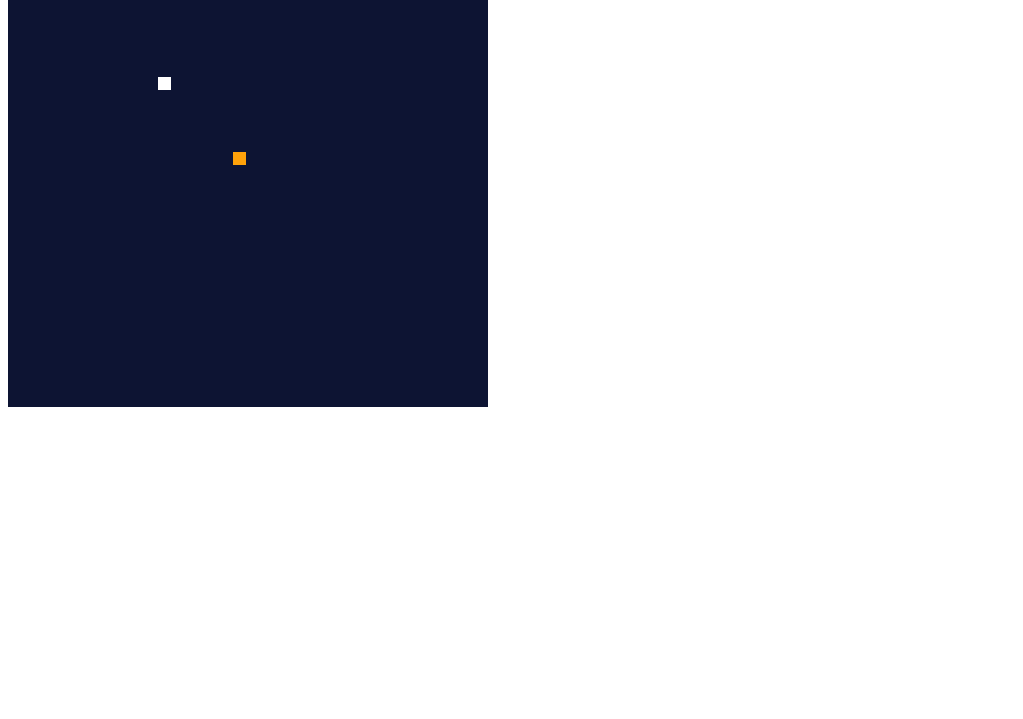
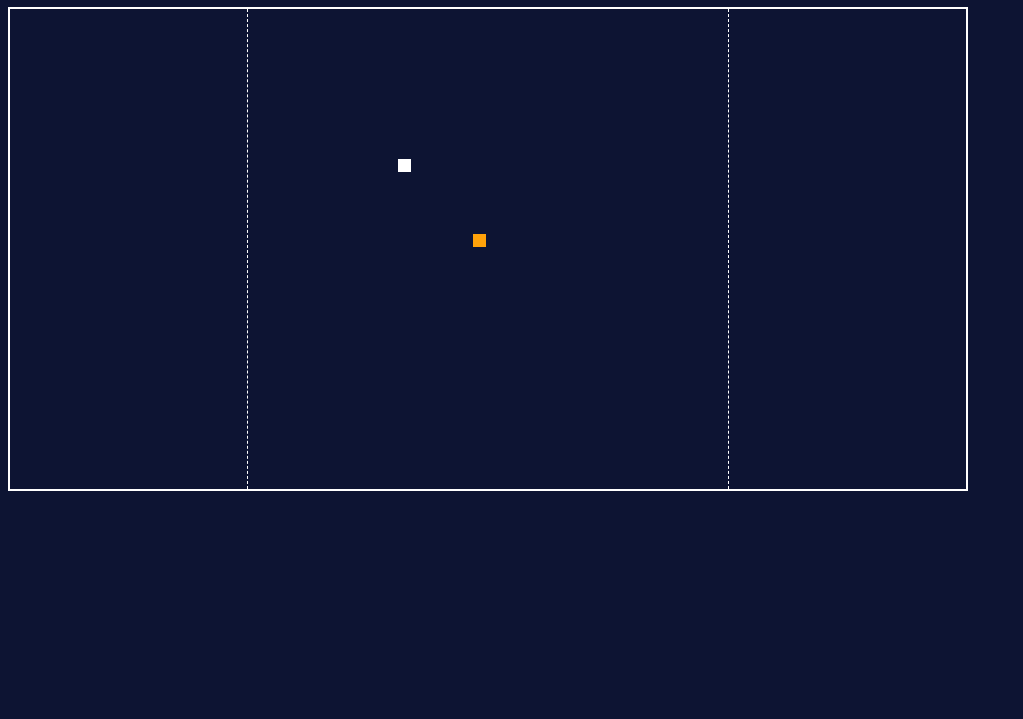
Before and after one commit to baukeposthuma/snake-game, a plain HTML site: page index.html in a window 1280 px wide. Shown: the part 81-800 px from the top of the page, without its empty margins (0-1023 px from the left). Drawn offline with Linux system fonts and the light colour scheme.

Commit message:
added some styling

```diff
--- a/index.html
+++ b/index.html
@@ -5,9 +5,19 @@
     <meta name="viewport" content="width=device-width, initial-scale=1.0">
     <meta http-equiv="X-UA-Compatible" content="ie=edge">
     <title>Snake</title>
+    <link rel="stylesheet" href="style.css">
 </head>
 <body>
-    <canvas id="snake" width="480" height="480"></canvas>
-    <script src="app.js"></script>
+    <div class="wrapper">
+        <div>
+            <h1>Score: </h1>
+        </div>
+        <div class="playground-wrapper">
+            <div class="playground">
+                <canvas id="snake" width="480" height="480"></canvas>
+                <script src="app.js"></script>
+            </div>
+        </div>
+    </div>
 </body>
 </html>
--- /dev/null
+++ b/style.css
@@ -0,0 +1,23 @@
+body {
+    background-color: #0d1433;
+    color: #fff;
+}
+
+.wrapper {
+    display: flex;
+    flex-direction: column;
+    width: 960px;
+
+}
+
+.playground-wrapper {
+    border: 2px solid #fff;
+}
+
+.playground {
+    border-left: 1px dashed #fff;
+    border-right: 1px dashed #fff;
+    height: 480px;
+    width: 480px;
+    margin: 0 auto;
+}
```
